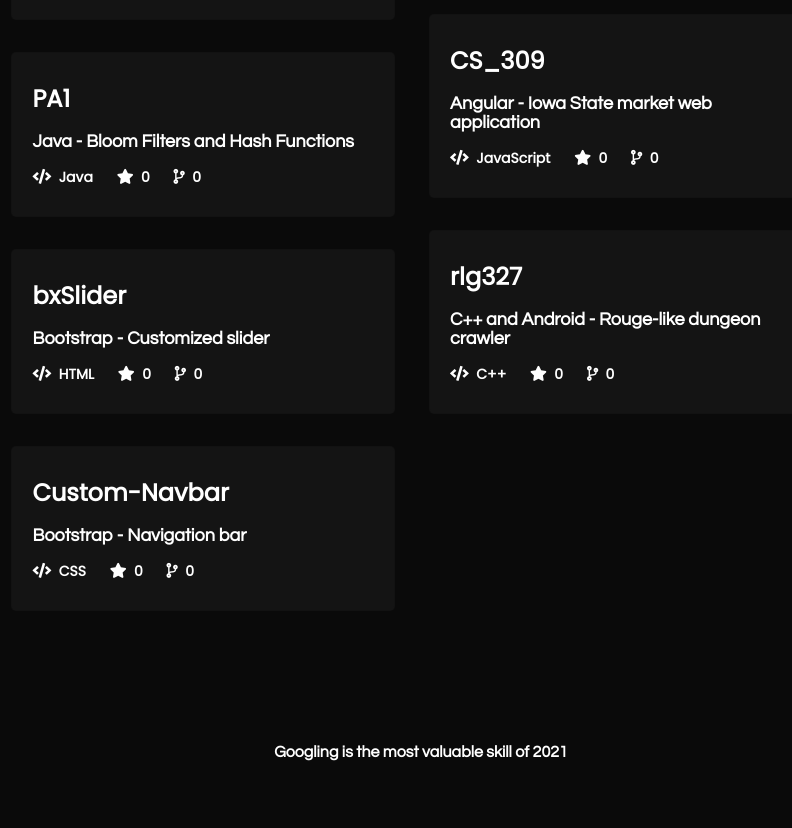
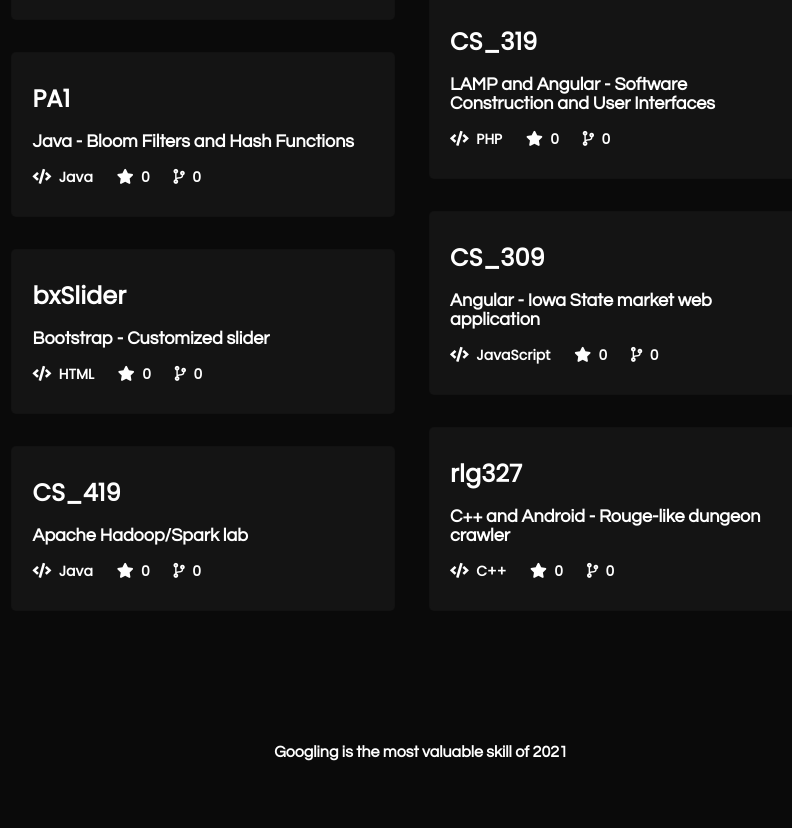
Before and after one commit to jkuczek15/jkuczek15.github.io, a website: page index.html in a window 1280 px wide. Shown: the part 1224-2052 px from the top of the page, without its empty margins (411-1203 px from the left). Drawn offline with nearby package versions, Linux system fonts and the light colour scheme.

Commit message:
updated porfolio

```diff
--- a/index.html
+++ b/index.html
@@ -118,6 +118,19 @@
                             <span><i class="fas fa-code-branch"></i>&nbsp; 0</span>
                         </div>
                     </section>
+                    </a>
+                    <a href="https://github.com/jkuczek15/419/tree/master/Lab2/src" target="_blank">
+                        <section>
+                            <div class="section_title">CS_419</div>
+                            <div class="about_section">
+                            <span style="display:block;">Apache Hadoop/Spark lab</span>
+                            </div>
+                            <div class="bottom_section">
+                                <span style="display:inline-block;"><i class="fas fa-code"></i>&nbsp; Java</span>
+                                <span><i class="fas fa-star"></i>&nbsp; 0</span>
+                                <span><i class="fas fa-code-branch"></i>&nbsp; 0</span>
+                            </div>
+                        </section>
                     </a>
                     <a href="https://github.com/jkuczek15/Custom-Navbar" target="_blank">
                     <section>
```
